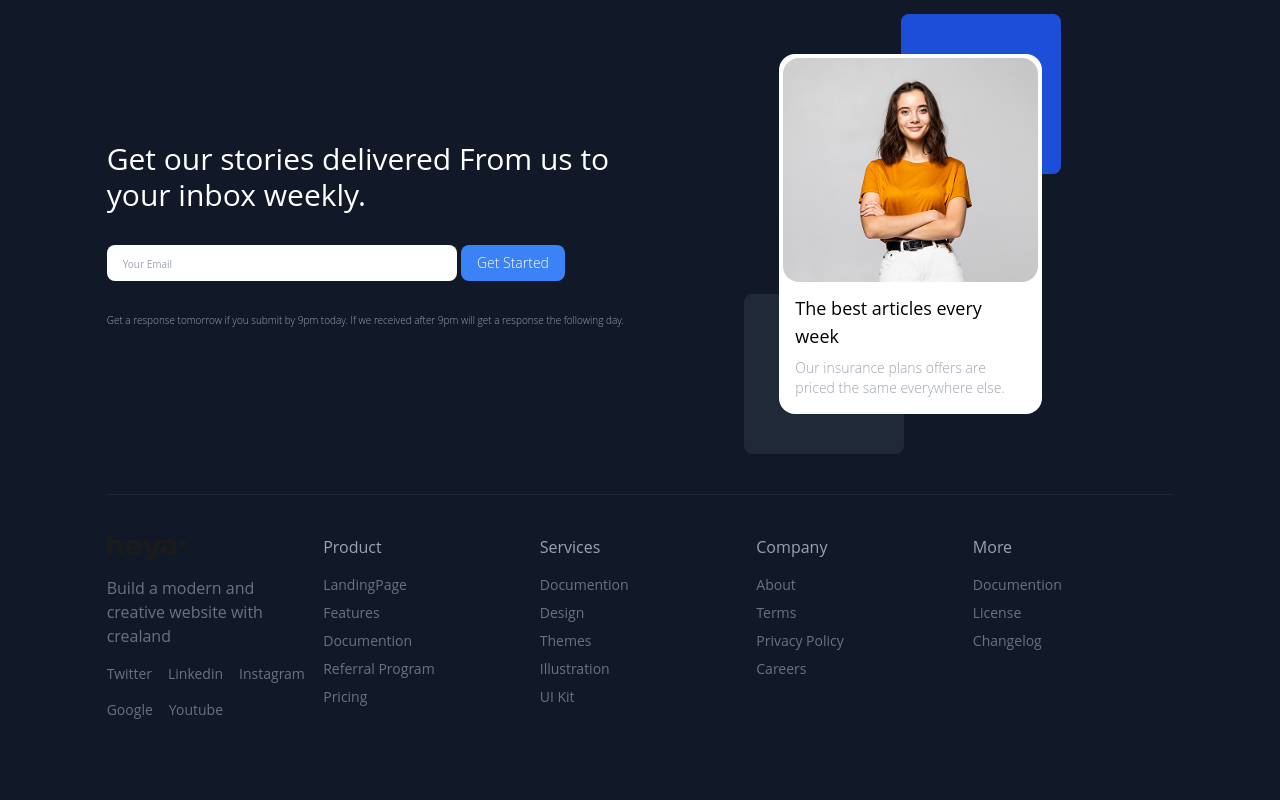
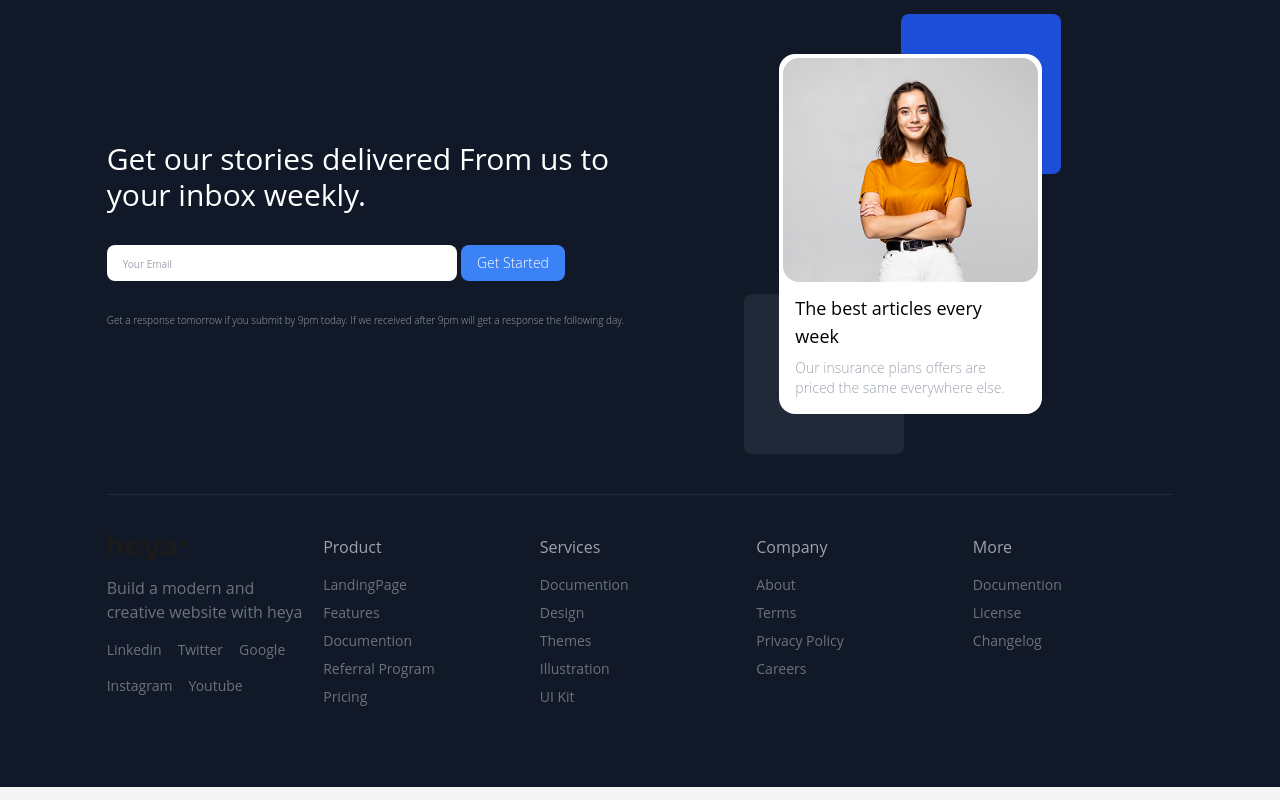
Before and after one commit to setykarimi/Heya-News, a React (Vite) app: page / in a window 1280 px wide. Shown: the part 1903-2703 px from the top of the page. Built offline with nearby package versions, Linux system fonts and the light colour scheme.

Commit message:
Subject: Multilanguage, Description: Edit data for Multilanguage, Date: 7/11/2023

```diff
--- a/src/layout/Footer.jsx
+++ b/src/layout/Footer.jsx
@@ -8,23 +8,23 @@ const Footer = () => {
 
     const socialMedia = [
         {
-            title: "Twitter",
+            title: t("social_media.linkedin"),
             to: ""
         },
         {
-            title: "Linkedin",
+            title:t("social_media.twitter"),
             to: ""
         },
         {
-            title: "Instagram",
+            title: t("social_media.google"),
             to: ""
         },
         {
-            title: "Google",
+            title: t("social_media.instagram"),
             to: ""
         },
         {
-            title: "Youtube",
+            title: t("social_media.youtube"),
             to: ""
         },
     ]
@@ -80,7 +80,7 @@ const Footer = () => {
                         <div className='md:col-span-1 col-span-2 flex flex-col gap-4'>
                             <img src={logo} alt='logo' className='w-20' />
                             <span className='block text-gray-500'>
-                                Build a modern and creative website with crealand
+                               {t("footer.build")}
                             </span>
                             <div className='flex flex-wrap text-gray-500 gap-4 text-sm'>
                                 {socialMedia.map(({ title, to }) => <Link key={title} to={to}>{title}</Link>)}
```
